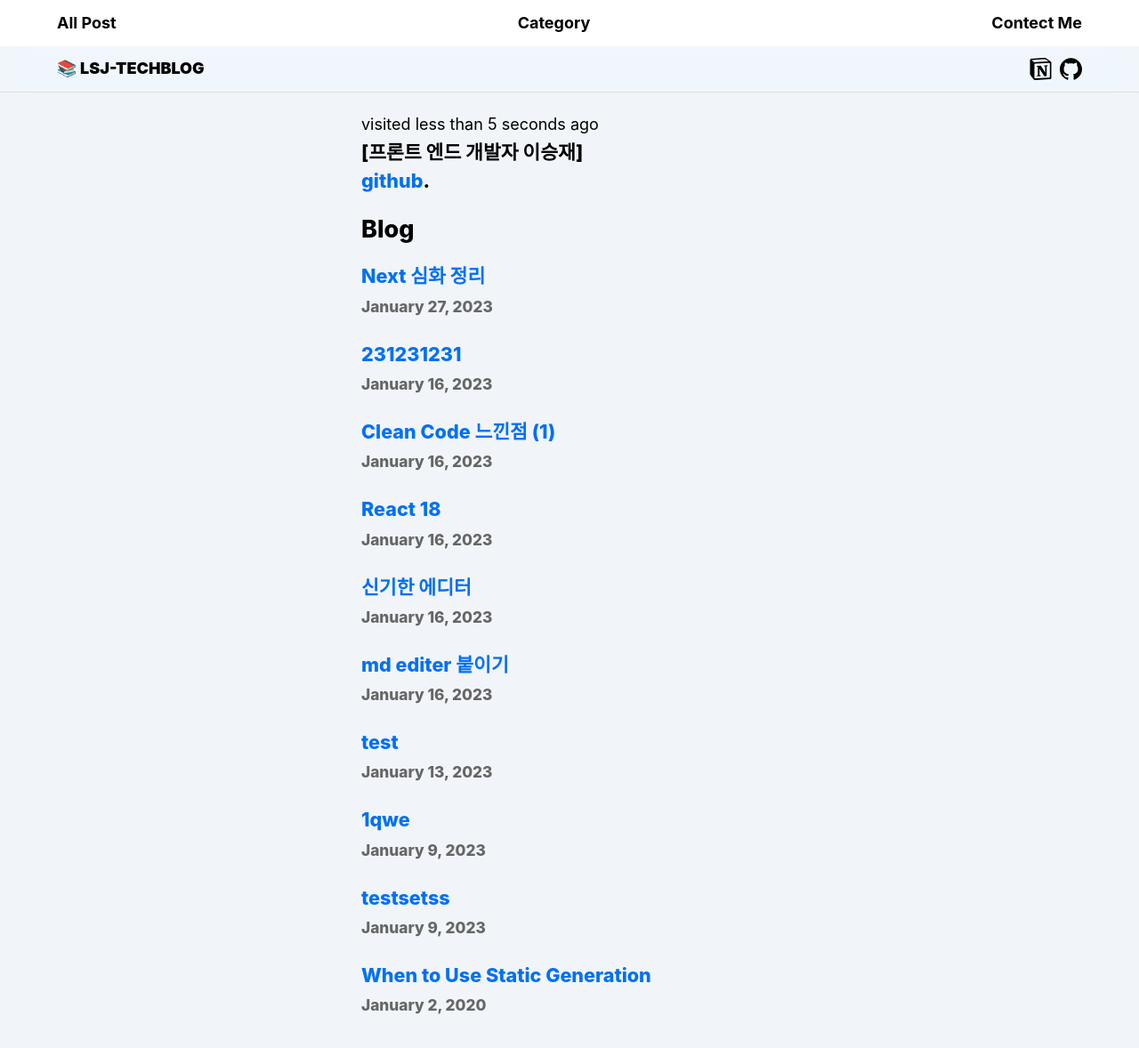
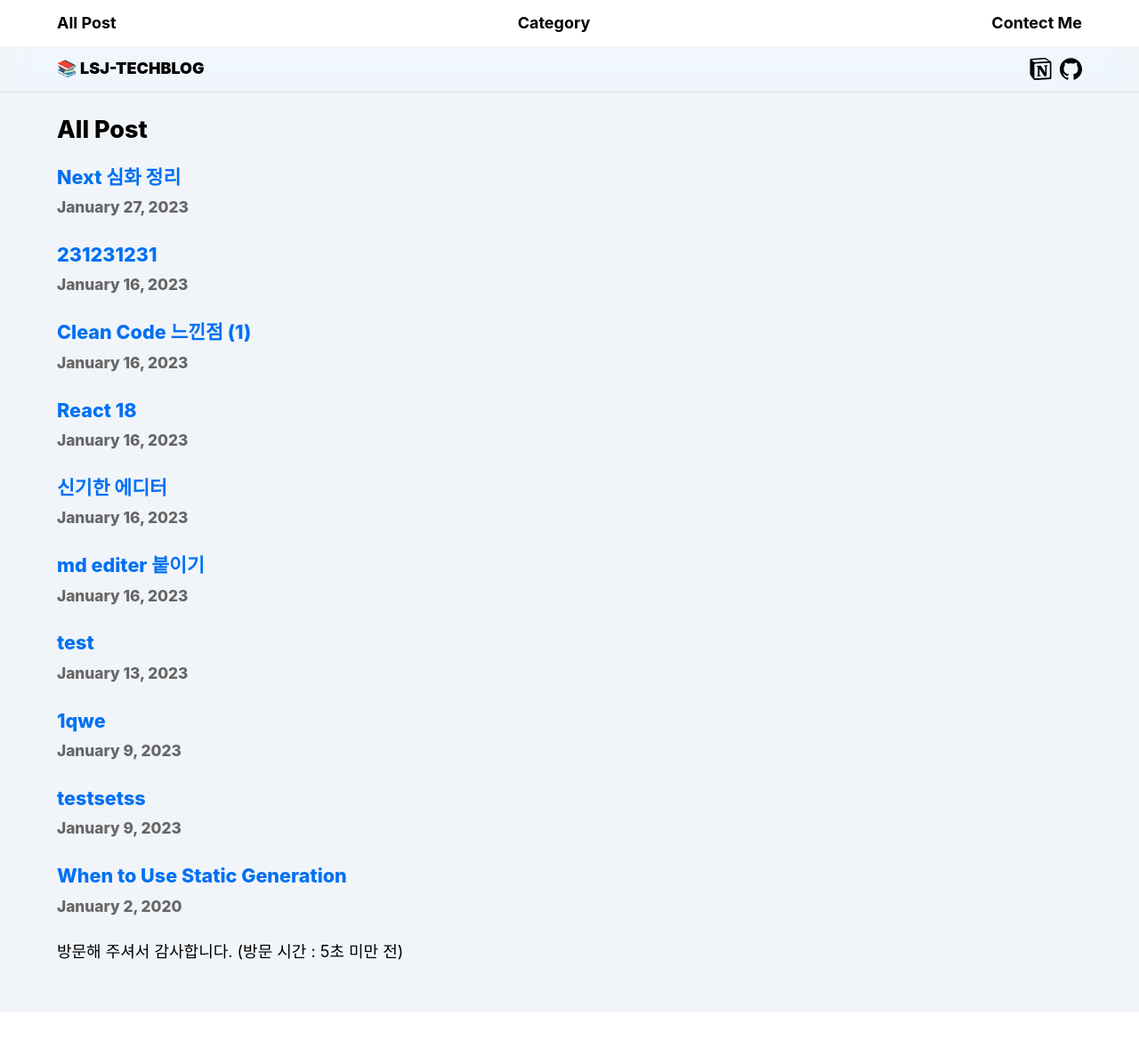
Before and after one commit to LeeSeungjae00/lsj-tech-blog, a Next.js app: page / in a window 1280 px wide. Shown: the top 1178 px of the page at 89% size. After the commit the page ends 1138 px from the top, so only its background shows below. Built offline with nearby package versions, Linux system fonts and the light colour scheme.

Commit message:
:lipstick: Update the UI
layout UI 변경

```diff
--- a/components/layout.js
+++ b/components/layout.js
@@ -1,49 +1,20 @@
 import Head from 'next/head'
 import styles from './layout.module.css'
-import utilStyles from '../styles/utils.module.css'
 import Link from 'next/link'
 import { useEffect, useState } from 'react'
 import Utterances from './Utterances'
-import Image from 'next/image'
 import Header from './Header'
 
 const name = 'LSJ'
 
 export default function Layout({ children, home }) {
-  const [theme, setTheme] = useState('light')
-
-  const handleClick = () => {
-    const theme = localStorage.getItem('theme')
-    if (theme === 'dark') {
-      localStorage.setItem('theme', 'light')
-      setTheme('light')
-    } else {
-      localStorage.setItem('theme', 'dark')
-      setTheme('dark')
-    }
-  }
-
-  useEffect(() => {
-    localStorage.getItem('theme') === 'dark' ? setTheme('dark') : setTheme('light')
-  })
-
-  useEffect(() => {
-    if (theme === 'dark') {
-      document.querySelector('body').classList.add('dark')
-    } else {
-      document.querySelector('body').classList.remove('dark')
-    }
-
-    return () => {
-    }
-  }, [theme])
 
 
   return (
     <div className='bg-slate-100 dark:bg-black dark:text-gray-50 min-h-screen'>
       <div className={styles.container}>
-        <Header theme={theme}></Header>
-        <main className='p-16'>{children}</main>
+        <Header></Header>
+        <main className='max-w-5xl w-full m-auto pt-12'>{children}</main>
         {!home && (
           <>
             <Utterances />
--- a/components/layout.module.css
+++ b/components/layout.module.css
@@ -1,7 +1,5 @@
 .container {
-  max-width: 36rem;
   padding: 3rem 1rem;
-  margin: auto;
 }
 
 .header {
--- a/pages/_app.js
+++ b/pages/_app.js
@@ -5,6 +5,7 @@ import { useState } from 'react'
 import { formatDistanceToNow } from 'date-fns'
 import ErrorBoundary from '@/components/ErrorBoundary'
 import Header from '@/components/Header'
+import { ko } from 'date-fns/locale'
 
 
 //성능 측정을 통해 사용자들이 어떻게 사용하고 있는지 확인 할 수 있음 (로그 수집)
@@ -31,15 +32,16 @@ export default function App({ Component, pageProps }) {
 
   return getLayout(
     <>
-      <div>
-        visited {formatDistanceToNow(new Date(visitedTime), {
-          addSuffix: true,
-          includeSeconds: true
-        })}
-      </div>
       <ErrorBoundary>
         <Component {...pageProps} />
       </ErrorBoundary>
+      <div>
+        방문해 주셔서 감사합니다. (방문 시간 : {formatDistanceToNow(new Date(visitedTime), {
+          addSuffix: true,
+          includeSeconds: true,
+          locale: ko
+        })})
+      </div>
     </>)
 }
 
--- a/pages/index.js
+++ b/pages/index.js
@@ -11,14 +11,8 @@ export default function Home({ allPostsData }) {
       <Head>
         <title>{siteTitle}</title>
       </Head>
-      <section className={utilStyles.headingMd}>
-        <p>[프론트 엔드 개발자 이승재]</p>
-        <p>
-          <a href="https://github.com/LeeSeungjae00">github</a>.
-        </p>
-      </section>
       <section className={`${utilStyles.headingMd} ${utilStyles.padding1px}`}>
-        <h2 className={utilStyles.headingLg}>Blog</h2>
+        <h2 className={utilStyles.headingLg}>All Post</h2>
         <ul className={utilStyles.list}>
           {allPostsData.map(({ id, date, title }) => (
             <li className={utilStyles.listItem} key={id}>
```
